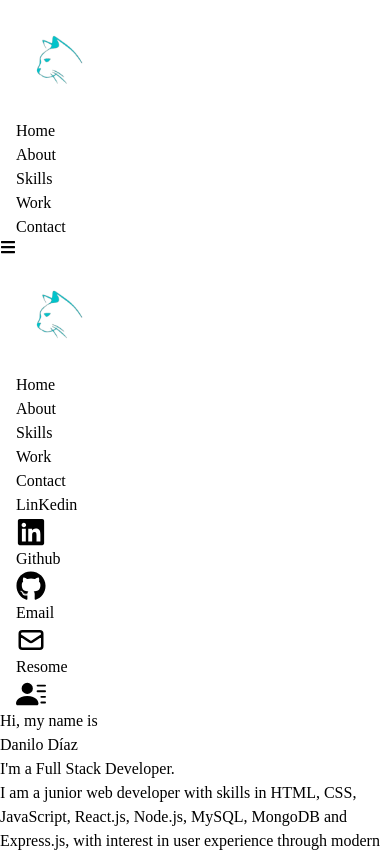
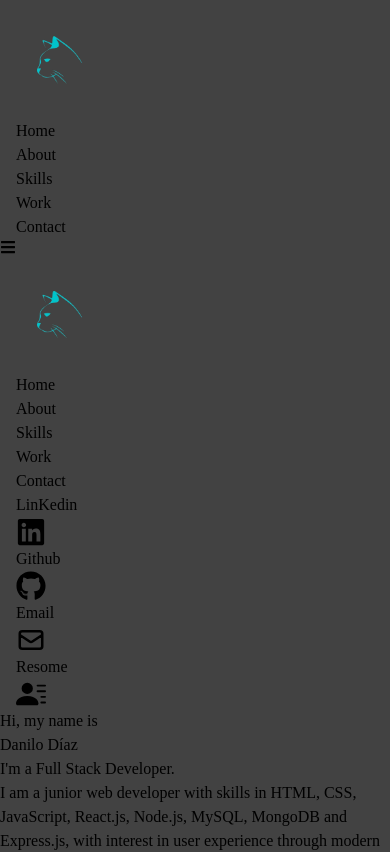
Before and after one commit to DaniloDiaz08/MyPorfolio, a React (Vite) app: page / in a window 390 px wide. Shown: the top 852 px of the page. Built offline with nearby package versions, Linux system fonts and the light colour scheme.

Commit message:
errors presented in the responsive, at the time of deployment, are repaired.

```diff
--- a/src/Components/Skills.jsx
+++ b/src/Components/Skills.jsx
@@ -17,7 +17,7 @@ const Skills = () => {
         <div name='skills' className='w-full h-screen bg-[#424242] text-gray-300'>
             {/* Container */}
             <div className='max-w-[1000px] mx-auto p-4 flex flex-col justify-center w-full h-full'>
-                <div>
+                <div className='mt-[620px]'>
                     <p className='text-4xl font-bold inline border-b-4 border-[#44cde3]'>Experience</p>
                     <p className='py-4'>| These are the tecnologies I've worked with</p>
                 </div>
--- a/src/Components/Work.jsx
+++ b/src/Components/Work.jsx
@@ -1,10 +1,16 @@
-import React from 'react'
+import React from 'react';
+import Calculator from '../assets/Calculator.jpg';
+import Dezeer from '../assets/Deezer.jpg';
+import GithubPer from '../assets/GithuDPerfilesImg.jpg';
+import Zshop from '../assets/Zshop.jpeg';
+import OQA from '../assets/OQA.jpg';
+import PrSchool from '../assets/PrSchool.jpg';
 
 const Work = () => {
     return (
         <div className='w-full h-screen text-gray-300 bg-[#424242]'>
             <div className='max-w-[1000px] mx-auto p-4 felx flex-col justify-center w-ful h-full'>
-                <div className='pb-8'>
+                <div className='pb-8 mt-[720px]'>
                     <p className='text-4xl font-bold inline border-b-4 border-[#44cde3]'>Work</p>
                     <p className='py-6'>| Check out some of my recent Work</p>
                 </div>
--- a/src/Style/index.css
+++ b/src/Style/index.css
@@ -13,3 +13,7 @@
         @apply cursor-pointer;
     }
 }
+
+body {
+    background-color: #424242;
+}
```
